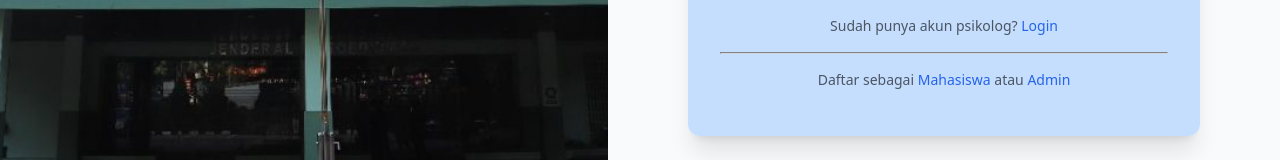
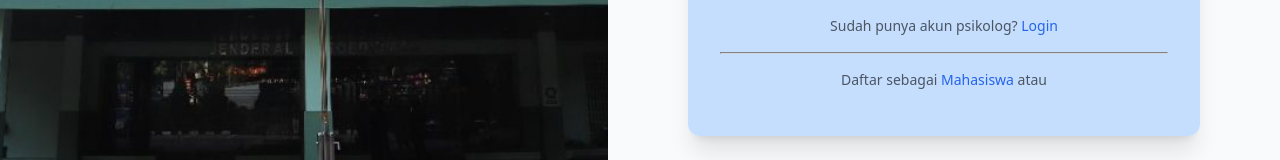
Before and after one commit to Dimasajalah/skripsi-chatbot-pra-konseling-upnvj, a React (Vite) app in the folder frontend/chatbot/: page /psikolog/register in a window 1280 px wide. Shown: the part 582-742 px from the top of the page. Built offline with nearby package versions, Linux system fonts and the light colour scheme; no server answers.

Commit message:
Remove Admin registration link from RegisterPsikolog

```diff
--- a/frontend/chatbot/src/pages/RegisterPsikolog.jsx
+++ b/frontend/chatbot/src/pages/RegisterPsikolog.jsx
@@ -105,7 +105,6 @@ export default function RegisterPsikolog() {
             <hr className="my-4 border-gray-300" />
             <p>
               Daftar sebagai <Link className="text-blue-600 hover:underline" to="/register">Mahasiswa</Link> atau{" "}
-              <Link className="text-blue-600 hover:underline" to="/admin/register">Admin</Link>
             </p>
           </div>
         </div>
```
